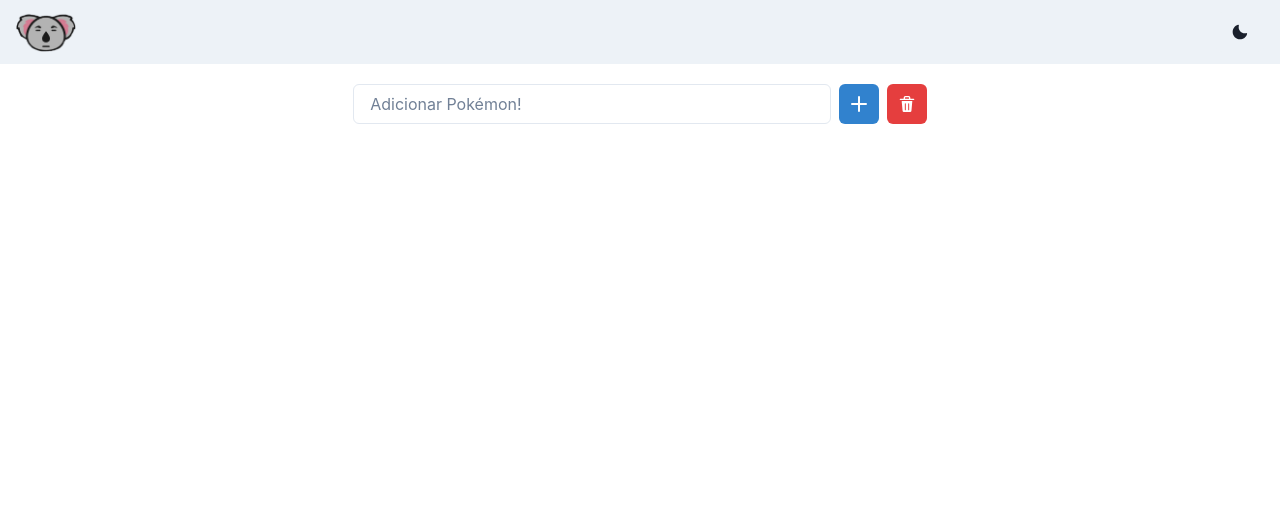
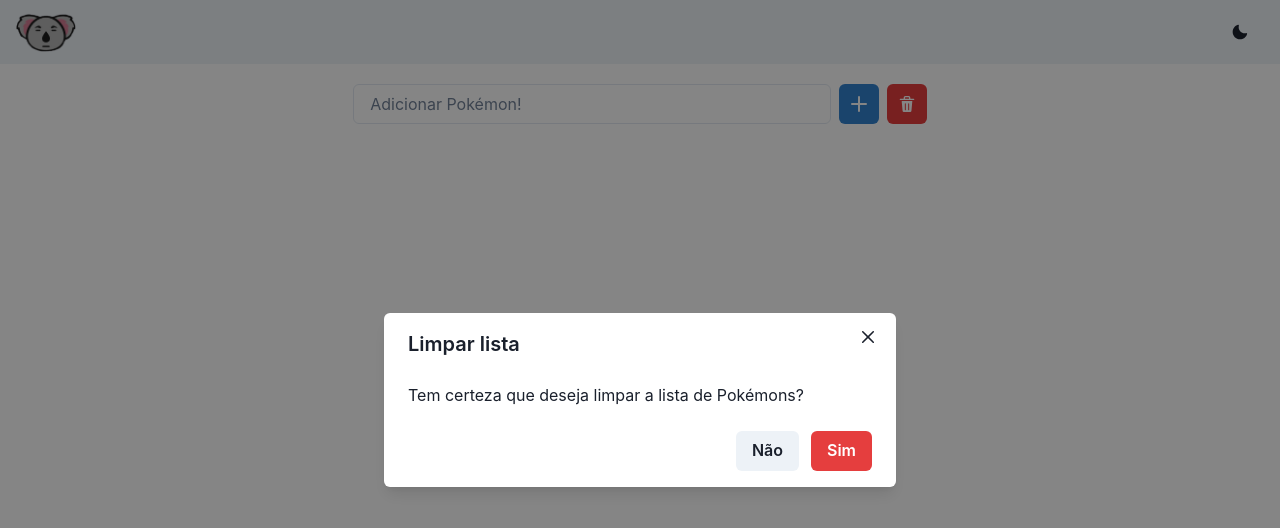
Before and after one commit to devkoalaa/NextKoalaHub, a Next.js app: page /pokemon in a window 1280 px wide. Both pictures are taken after a click on the button 906 px from the left and 104 px from the top of the page. Shown: the top 528 px of the page. Built offline with nearby package versions, Linux system fonts and the light colour scheme.

Commit message:
add alert dialog

```diff
--- a/src/pages/pokemon/index.tsx
+++ b/src/pages/pokemon/index.tsx
@@ -1,5 +1,12 @@
 import { AddIcon, DeleteIcon } from '@chakra-ui/icons'
 import {
+   AlertDialog,
+   AlertDialogBody,
+   AlertDialogCloseButton,
+   AlertDialogContent,
+   AlertDialogFooter,
+   AlertDialogHeader,
+   AlertDialogOverlay,
    Badge,
    Box,
    Button,
@@ -7,16 +14,16 @@ import {
    Container,
    FormControl,
    FormErrorMessage,
-   FormHelperText,
    Grid,
    GridItem,
    IconButton,
    Image,
    Input,
    Stack,
+   useDisclosure,
 } from '@chakra-ui/react'
 import Head from 'next/head'
-import { useEffect, useState } from 'react'
+import { useEffect, useRef, useState } from 'react'
 import { PkmInterface } from '../../interfaces/PkmInterface'
 import { PokemonApi } from '../api/pokemon'
 import s from './styles.module.scss'
@@ -28,6 +35,8 @@ export default function Pokemon() {
    const [errorMsg, setErrorMsg] = useState('')
    const [isError, setIsError] = useState(false)
    const [isSubmitting, setIsSubmitting] = useState(false)
+   const { isOpen, onOpen, onClose } = useDisclosure()
+   const cancelRef = useRef<any>()
 
    useEffect(() => {
       const storageListPkm = localStorage.getItem('@NKH:listPkm')
@@ -100,10 +109,43 @@ export default function Pokemon() {
                      colorScheme="red"
                      aria-label="Delete All Pkm"
                      onClick={() => {
-                        setListPkm([]), localStorage.clear()
+                        onOpen()
                      }}
                   />
                </Stack>
+               <Container margin={2}>
+                  <AlertDialog
+                     size={{ base: 'xs', md: 'lg' }}
+                     motionPreset="slideInBottom"
+                     leastDestructiveRef={cancelRef}
+                     onClose={onClose}
+                     isOpen={isOpen}
+                     isCentered
+                  >
+                     <AlertDialogOverlay />
+                     <AlertDialogContent>
+                        <AlertDialogHeader>Limpar lista</AlertDialogHeader>
+                        <AlertDialogCloseButton />
+                        <AlertDialogBody>
+                           Tem certeza que deseja limpar a lista de Pokémons?
+                        </AlertDialogBody>
+                        <AlertDialogFooter>
+                           <Button ref={cancelRef} onClick={onClose}>
+                              Não
+                           </Button>
+                           <Button
+                              colorScheme="red"
+                              ml={3}
+                              onClick={(e) => {
+                                 localStorage.clear(), setListPkm([]), onClose()
+                              }}
+                           >
+                              Sim
+                           </Button>
+                        </AlertDialogFooter>
+                     </AlertDialogContent>
+                  </AlertDialog>
+               </Container>
             </form>
          </FormControl>
          <Container>
```
